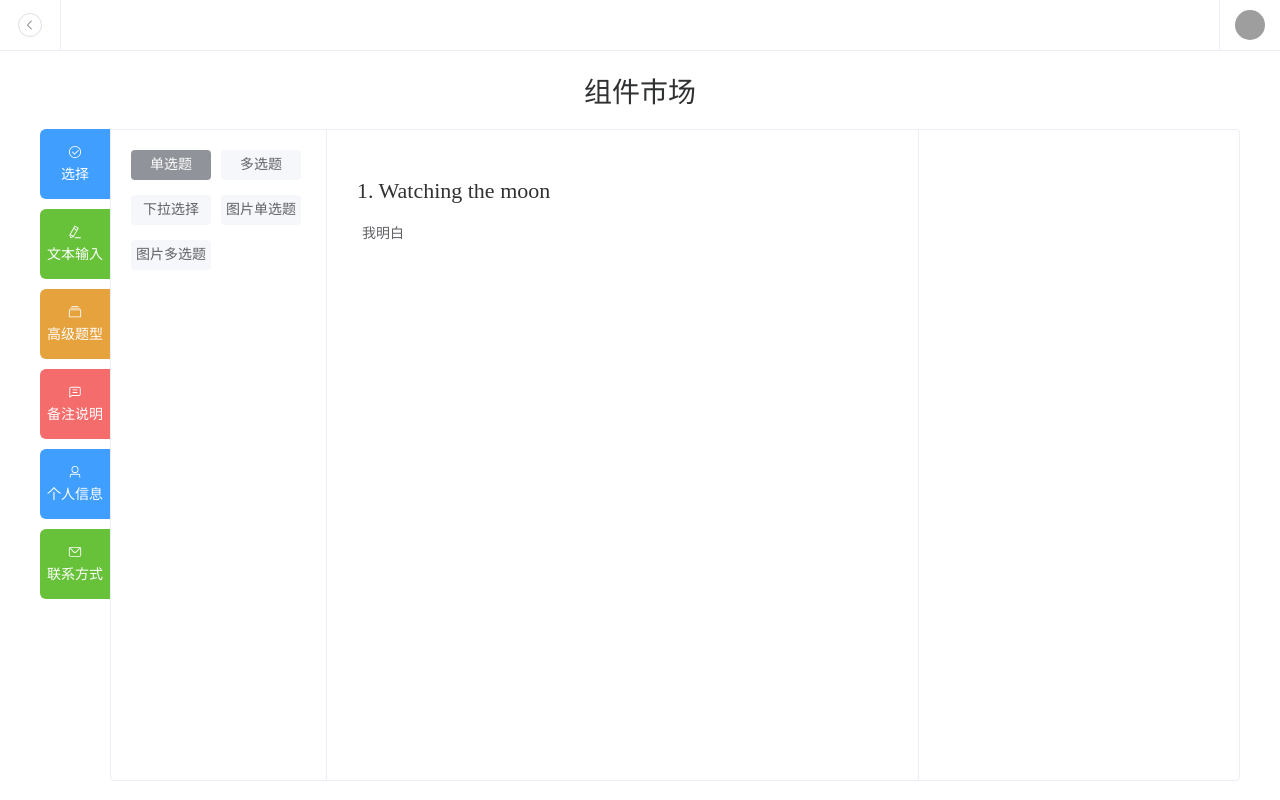
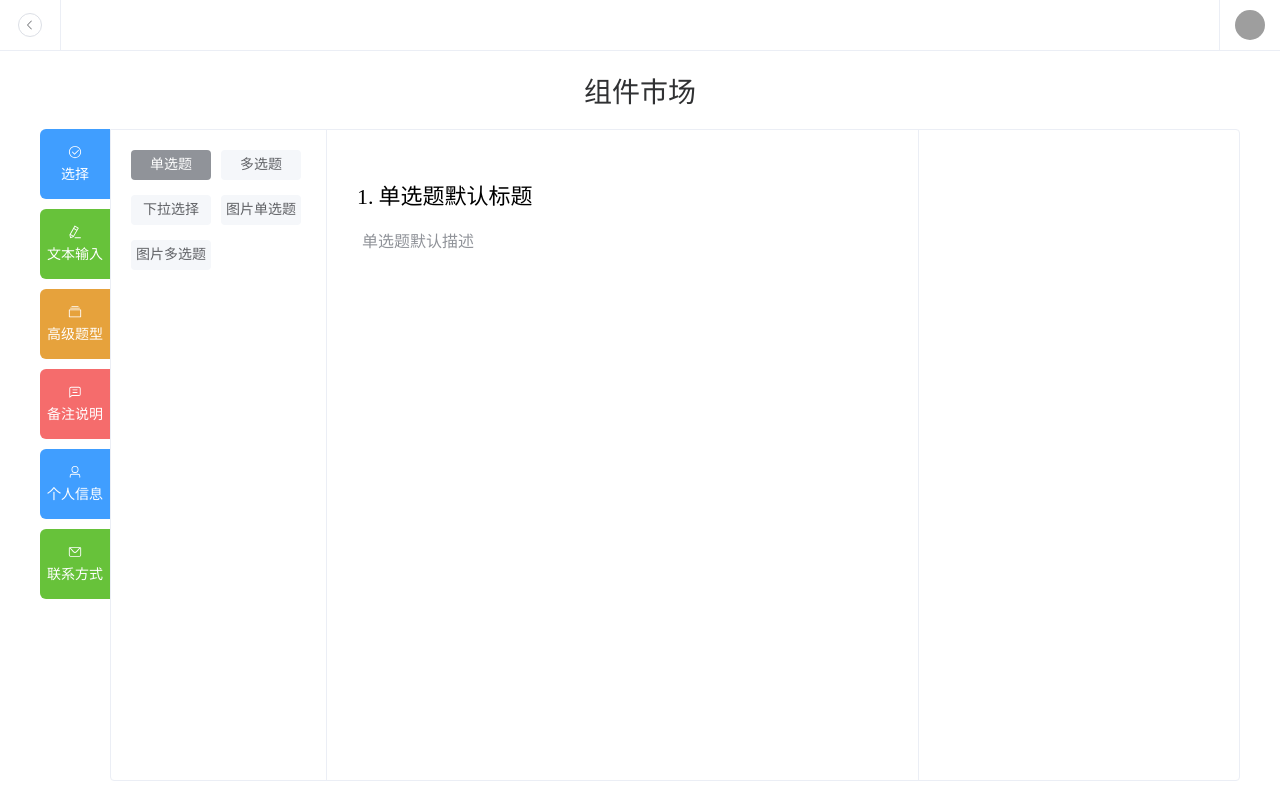
Before and after one commit to tsycheese/vue-nocode-questionnaire, a Vue app: page /single-select in a window 1280 px wide. Built offline with nearby package versions, Linux system fonts and the light colour scheme; grey boxes are pictures that could not be loaded; the HTML template or start-up script is replaced by a standard one.

Commit message:
结合 materialStore 和 ts 约束，将 业务组件 SingleSelect 及其用到的组件 的样式与数据仓库的转台绑定

```diff
--- a/src/components/ServeComs/Materials/Common/MaterialHeader.vue
+++ b/src/components/ServeComs/Materials/Common/MaterialHeader.vue
@@ -1,16 +1,82 @@
 <template>
   <div class="material-header">
-    <h2 class="title">
-      <span>1.</span>
-      <span>Watching the moon</span>
+    <h2
+      class="title"
+      :class="{ 'font-bold': !titleWeight, 'font-italic': !titleItalic }"
+      :style="{ fontSize: `${titleSize}px`, color: titleColor }"
+    >
+      <span>{{ serialNum }}.</span>
+      <span>{{ title }}</span>
     </h2>
-    <div class="desc">我明白</div>
+    <div
+      class="desc"
+      :class="{ 'font-bold': !descWeight, 'font-italic': !descItalic }"
+      :style="{ fontSize: `${descSize}px`, color: descColor }"
+    >
+      {{ desc }}
+    </div>
   </div>
 </template>
 
-<script setup lang="ts"></script>
+<script setup lang="ts">
+const props = defineProps({
+  serialNum: {
+    type: Number,
+    default: 1,
+  },
+  title: {
+    type: String,
+    default: 'Watching the moon',
+  },
+  desc: {
+    type: String,
+    default: '我明白',
+  },
+  titleSize: {
+    type: String,
+    default: '20',
+  },
+  descSize: {
+    type: String,
+    default: '14',
+  },
+  titleWeight: {
+    // 文字粗细
+    // 0 加粗
+    // 1 正常
+    type: Number,
+    default: 0,
+  },
+  descWeight: {
+    type: Number,
+    default: 1,
+  },
+  titleItalic: {
+    // 文字是否倾斜
+    // 0 倾斜
+    // 1 正常
+    type: Number,
+    default: 0,
+  },
+  descItalic: {
+    type: Number,
+    default: 0,
+  },
+  titleColor: {
+    type: String,
+    default: '#303133',
+  },
+  descColor: {
+    type: String,
+    default: '#909399',
+  },
+});
+
+console.log(props);
+</script>
 
 <style scoped lang="scss">
+// 以下样式有被行内样式覆盖的可能（根据数据仓库的特定字段的值而决定）
 h2 {
   font-size: 22px;
   font-weight: normal;
--- a/src/components/ServeComs/Materials/SelectComs/SingleSelect.vue
+++ b/src/components/ServeComs/Materials/SelectComs/SingleSelect.vue
@@ -1,19 +1,49 @@
 <template>
-  <div class="single-select">
-    <MaterialHeader />
+  <div class="single-select" :class="{ 'text-center': !!computedStatus.position }">
+    <MaterialHeader
+      :serialNum="serialNum"
+      :title="computedStatus.title"
+      :desc="computedStatus.desc"
+      :titleSize="computedStatus.titleSize"
+      :descSize="computedStatus.descSize"
+      :titleWeight="computedStatus.titleWeight"
+      :descWeight="computedStatus.descWeight"
+      :titleItalic="computedStatus.titleItalic"
+      :descItalic="computedStatus.descItalic"
+      :titleColor="computedStatus.titleColor"
+      :descColor="computedStatus.descColor"
+    />
   </div>
 </template>
 
 <script setup lang="ts">
+import { computed } from 'vue';
 import MaterialHeader from '../Common/MaterialHeader.vue';
+import type { OptionsStatus } from '@/types/editProps.ts';
+import {
+  getTextStatus,
+  getStringArrStatus,
+  getCurrentStatus,
+  getStringStatusByCurrentStatus,
+} from '@/utils/index.ts';
 
-const props = defineProps({
-  status: {
-    type: Object,
-  },
-  serialNum: {
-    type: Number,
-  },
-});
-console.log(props);
+const props = defineProps<{
+  status: OptionsStatus;
+  serialNum: number;
+}>();
+
+const computedStatus = computed(() => ({
+  title: getTextStatus(props.status.title),
+  desc: getTextStatus(props.status.desc),
+  options: getStringArrStatus(props.status.options),
+  position: getCurrentStatus(props.status.position), // 通过下标来判断 position 的状态（左对齐：0，居中：1）
+  titleSize: getStringStatusByCurrentStatus(props.status.titleSize),
+  descSize: getStringStatusByCurrentStatus(props.status.descSize),
+  titleWeight: getCurrentStatus(props.status.titleWeight), // 下标判断 weight 状态（加粗：0，正常：1）
+  descWeight: getCurrentStatus(props.status.descWeight),
+  titleItalic: getCurrentStatus(props.status.titleItalic), // 通过下标来判断 titleItalic 的状态（倾斜：0，正常：1）
+  descItalic: getCurrentStatus(props.status.descItalic),
+  titleColor: getTextStatus(props.status.titleColor),
+  descColor: getTextStatus(props.status.descColor),
+}));
 </script>
```
